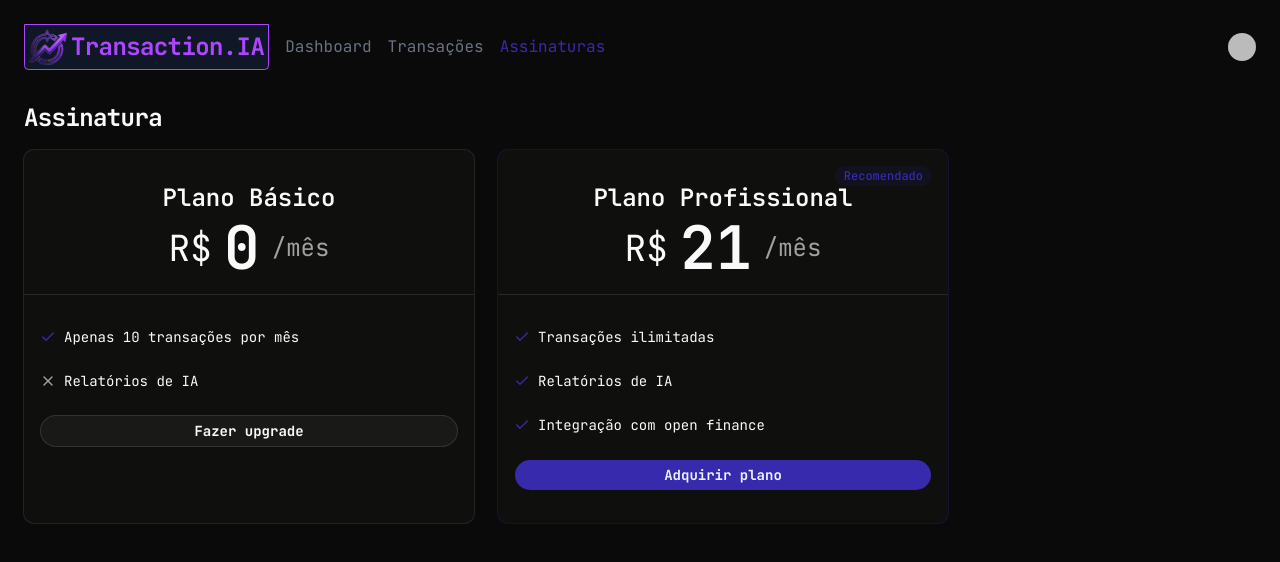
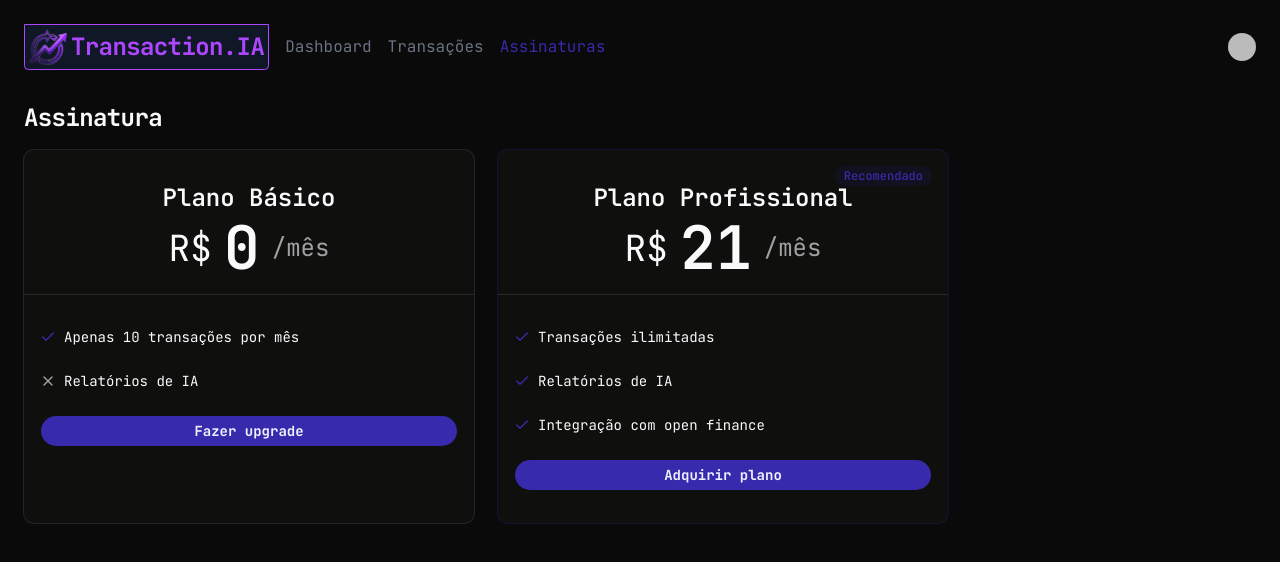
Before and after one commit to nataliaaraujolima/transaction-ia, a Next.js app: page /subscription in a window 1280 px wide. Shown: the top 562 px of the page. Built offline with nearby package versions, Linux system fonts and the light colour scheme; no server answers; sample sign-in values are in the browser's storage; some icons are missing.

Commit message:
style: adicionar cursor pointer a botões e atualizar badge no PlanCard para refletir o estado da assinatura do usuário

```diff
--- a/app/globals.css
+++ b/app/globals.css
@@ -152,5 +152,11 @@
   }
   body {
     @apply h-full bg-background text-foreground;
+    button,
+    [type="button"],
+    [type="reset"],
+    [type="submit"] {
+      cursor: pointer;
+    }
   }
 }
--- a/app/subscription/_components/plan-card.tsx
+++ b/app/subscription/_components/plan-card.tsx
@@ -67,13 +67,13 @@ export function PlanCard({ variant, className, onClick }: PlanCardProps) {
   const { user } = useUser();
   const plan = PLAN_CONFIG[variant];
   const hasPremiumPlan = user?.publicMetadata?.subscriptionPlan === "premium";
-  const cta =
-    variant === "pro" && hasPremiumPlan ? "Gerenciar assinatura" : plan.cta;
+  const badge = hasPremiumPlan ? "Plano ativo" : "Recomendado";
+  const cta = variant === "pro" && hasPremiumPlan ? "Gerenciar assinatura" : plan.cta;
   return (
     <Card className={cn(planCardVariants({ variant }), className)}>
       <CardHeader className="relative border-b border-solid py-8">
         {plan.badge && (
-          <Badge className="absolute top-4 right-4 bg-primary/10 text-primary">{plan.badge}</Badge>
+          <Badge className="absolute top-4 right-4 bg-primary/10 text-primary">{badge}</Badge>
         )}
 
         <CardTitle className="text-center text-2xl font-semibold">{plan.name}</CardTitle>
@@ -98,9 +98,9 @@ export function PlanCard({ variant, className, onClick }: PlanCardProps) {
         ))}
 
         <Button
-          variant={plan.ctaButtonVariant}
           className="w-full rounded-full font-bold"
           onClick={onClick}
+          variant={hasPremiumPlan ? "link" : "default"}
         >
           {cta}
         </Button>
```
